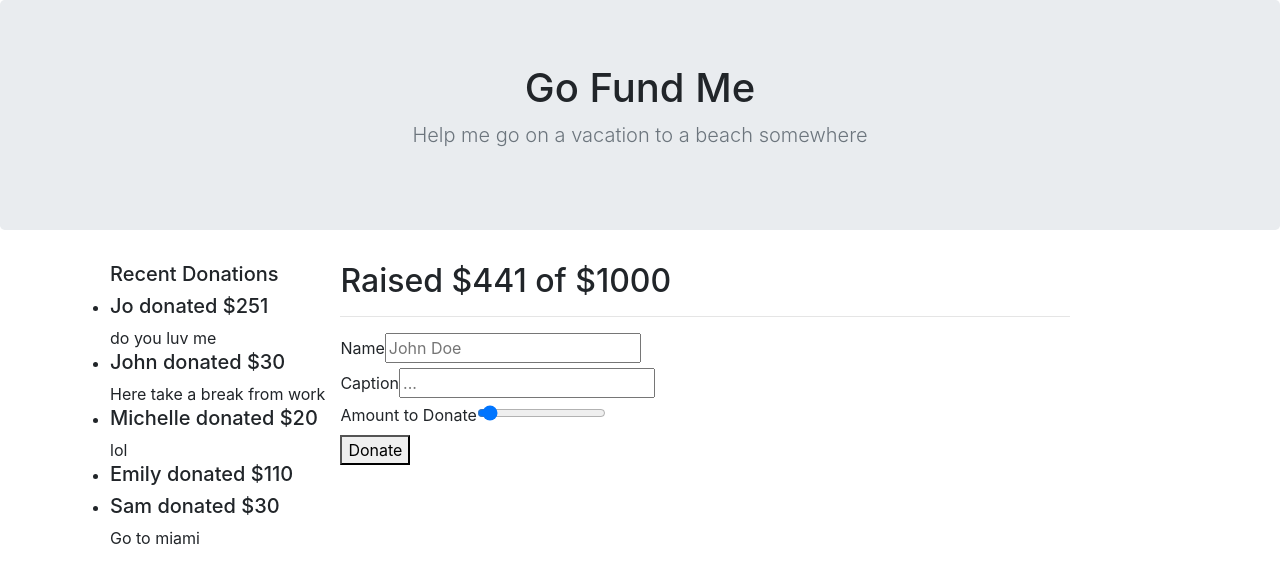
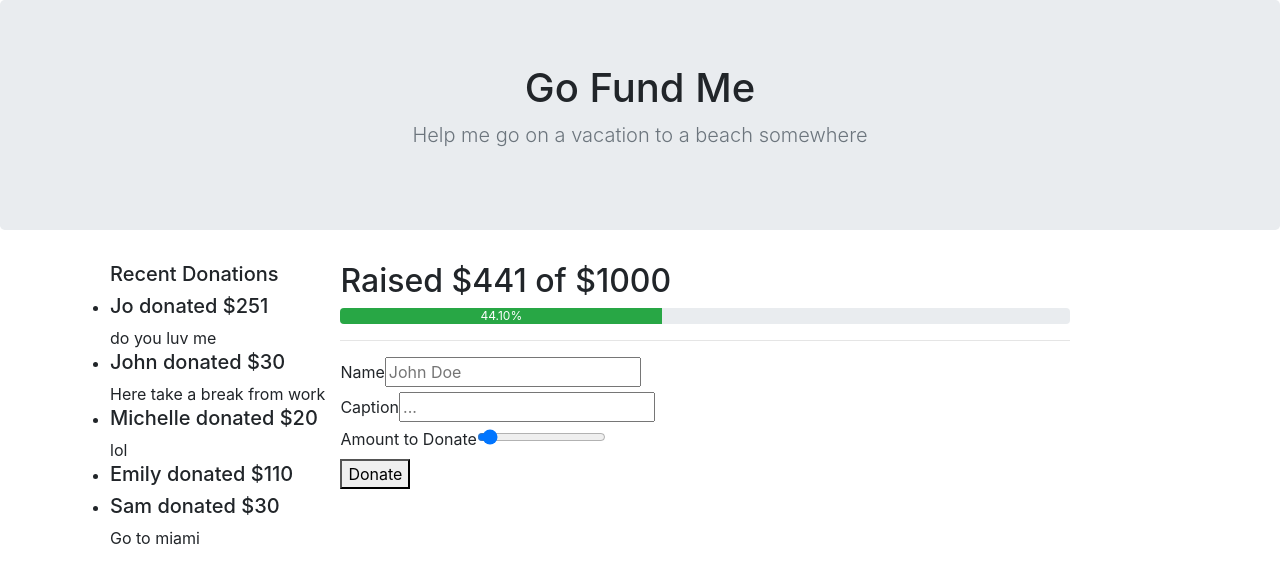
Before and after one commit to joinpursuit/Pursuit-Core-Web-Props-Lab-Tested, a React (Create React App) app: page / in a window 1280 px wide. Shown: the top 582 px of the page. Built offline with nearby package versions, Linux system fonts and the light colour scheme.

Commit message:
finished bonus

```diff
--- a/src/App.js
+++ b/src/App.js
@@ -39,8 +39,9 @@ const donations = [
     name: "Sam",
   },
 ];
+
 const amount = {
-  total: 441,
+  total: donations.reduce((a, b) => a + (b.amount || 0), 0),
   goal: 1000,
 };
 //{users.map((user)=>{return <Person name={user.name} age={user.age} />; })}
@@ -54,6 +55,7 @@ export default class App extends React.Component {
               <RecentDonations donations={donations}/>
             <div className="col-8">
               <Progress total={amount.total} goal={amount.goal} />
+
               <hr />
               <DonationForm />
             </div>
--- a/src/Components/Progress.js
+++ b/src/Components/Progress.js
@@ -2,10 +2,19 @@ import React from "react";
 
 const Progress = (props) => {
 
-const {total, goal} = props
+  const { total, goal } = props
+  let percent = (total/goal *100) + "0%"
+  const styles = {
+    width: percent
+  };
   return (
+
     <div>
-<h2>Raised ${total} of ${goal}</h2>
+      <h2>Raised ${total} of ${goal}</h2>
+      <div class="progress">
+        <div class="progress-bar bg-success" role="progressbar" style={styles} aria-valuenow="25"
+          aria-valuemin="0" aria-valuemax="100">{percent}</div>
+      </div>
 
     </div>
   );
--- a/src/Components/RecentDonations.js
+++ b/src/Components/RecentDonations.js
@@ -5,13 +5,13 @@ import Donation from "./Donation";
 
 
 
-const RecentDonations  = (props) => {
+const RecentDonations  = ({donations}) => {
 
   return (
     <ul>
       <h5>Recent Donations</h5>
 
-      {props.donations.map((user) => (
+      {donations.map((user) => (
         <Donation
           amount={user.amount}
           caption={user.caption}
```
